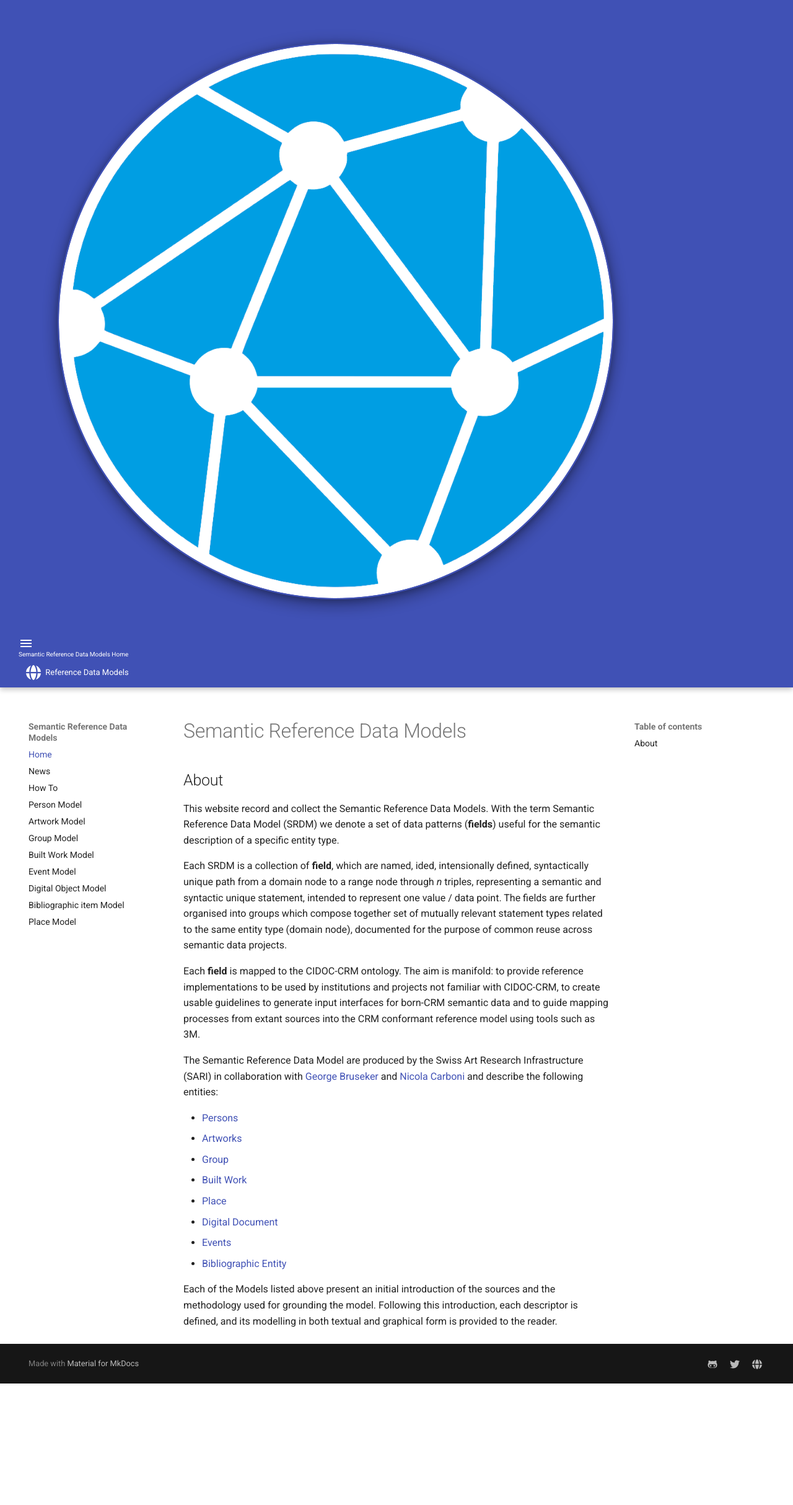
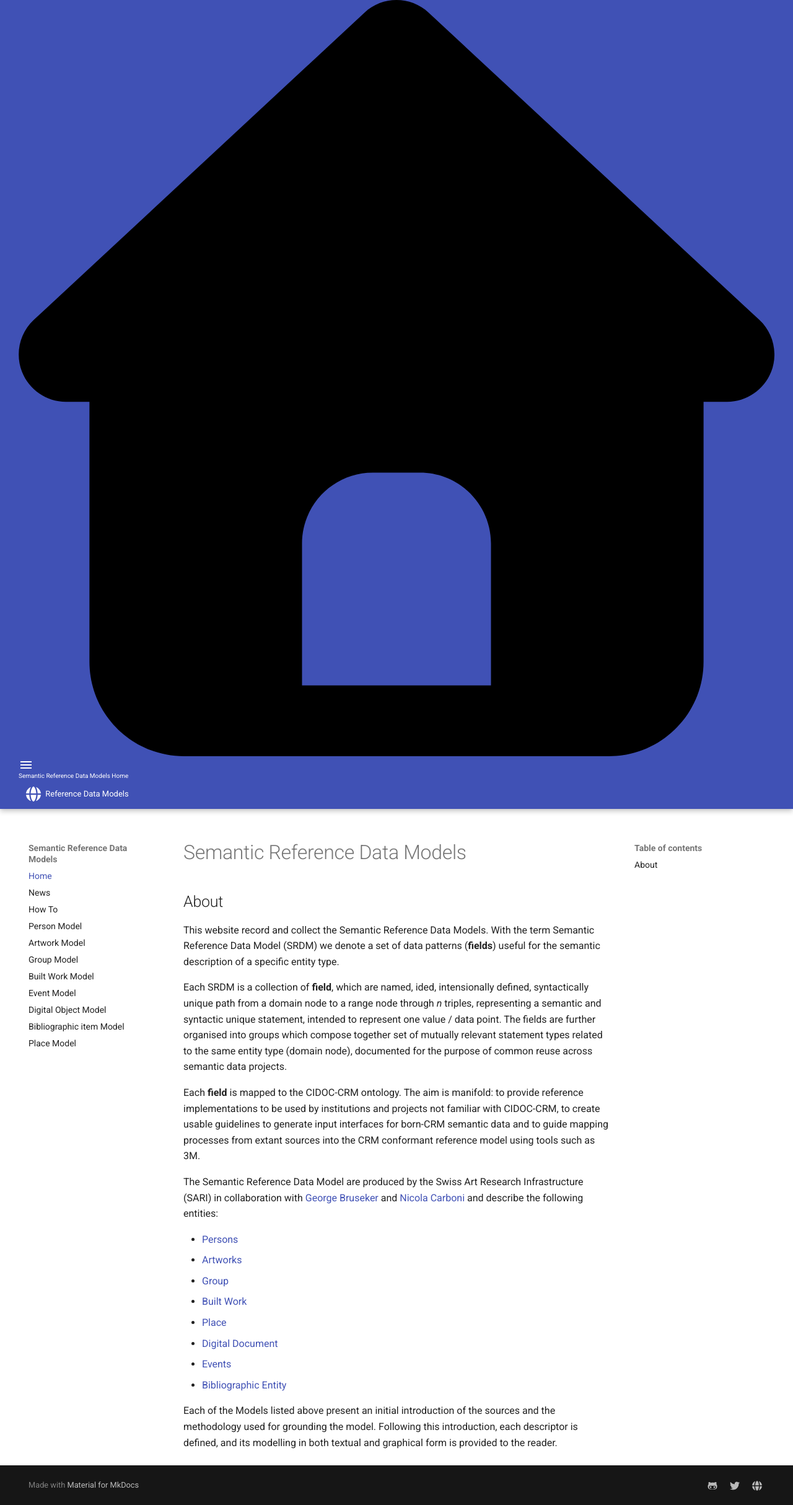
Before and after one commit to swiss-art-research-net/reference-data-models, an MkDocs documentation site: the page built from docs/index.md, in a window 1280 px wide. Shown: the whole page at 62% size. Built offline with MkDocs 1.6.1 and Material for MkDocs 9.7.7, drawn with Linux system fonts in a browser that asks for light colours; comment, search, counter and statistics services are not loaded; before the commit the page ends 2232 px from its top, so only the background shows below that.

Commit message:
Update mkdocs.yml

```diff
--- a/mkdocs.yml
+++ b/mkdocs.yml
@@ -37,10 +37,10 @@ nav:
 
 theme:
     name: 'material'
-    logo: 'images/logo.png'
     favicon: 'images/favicon.ico'
     icon:
         repo: fontawesome/solid/globe
+        logo: fontawesome/solid/home
     font:
 #        text: 'Source Sans Pro'
         code: 'IBM Plex Mono'
```
